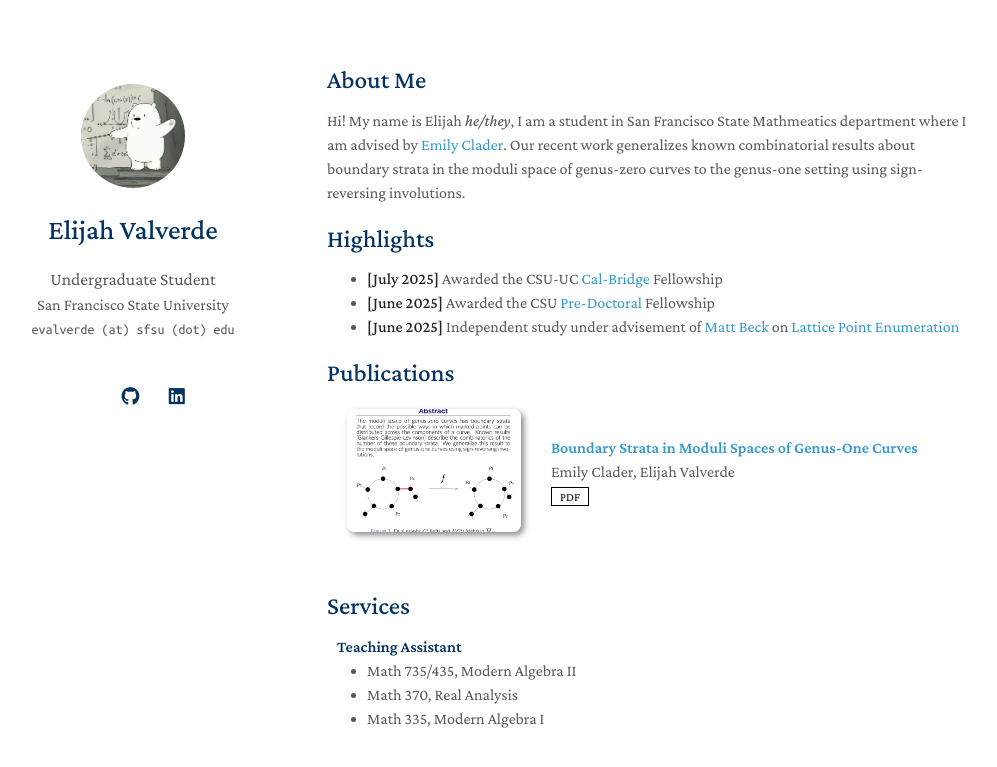
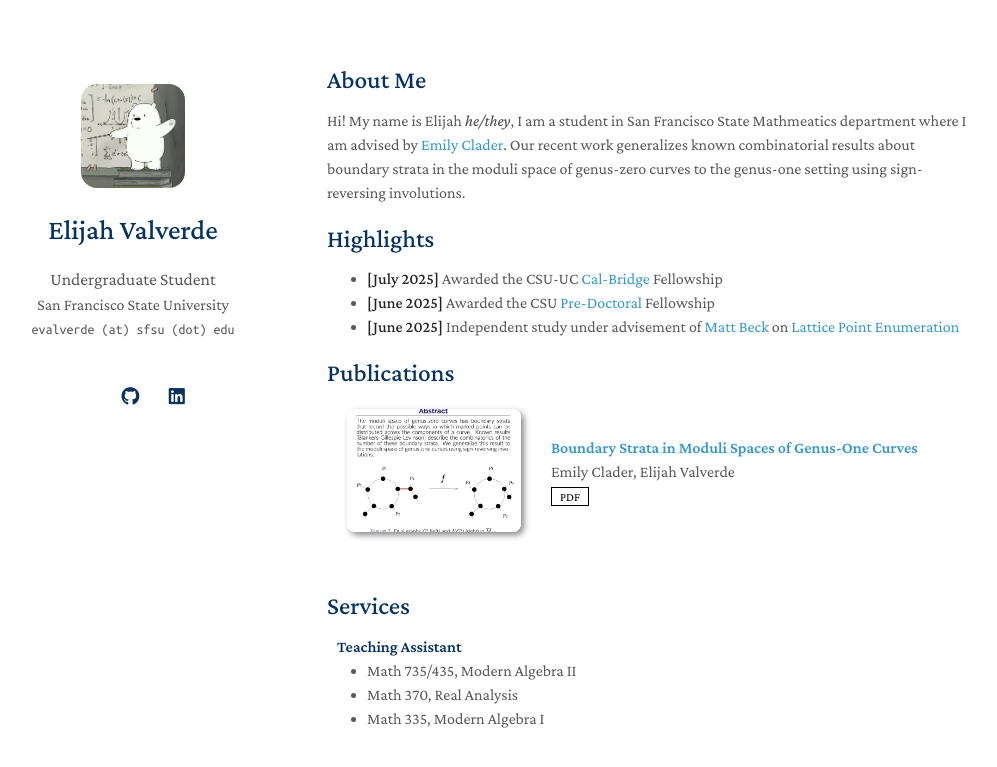
Before and after one commit to elijah-valverde/elijah-valverde.github.io, a Jekyll site: the page built from index.md, in a window 1280 px wide. Shown: the top 767 px of the page, without its empty margins (143-1140 px from the left). Built offline with Jekyll 4.4.1, drawn with Linux system fonts in a browser that asks for light colours; a style sheet for code colours, icons or effects is not loaded; our own code applies the rules of GitHub Pages for plain Markdown files.

Commit message:
Update minimal-light.scss
made image square

```diff
--- a/_sass/minimal-light.scss
+++ b/_sass/minimal-light.scss
@@ -215,7 +215,7 @@ papertitle {
       }
 
       .image.avatar img {
-        border-radius: 100%;
+        border-radius: 25%;
         width: 45%;
         padding: 20px;
         // border: 1px solid #ddd;
```
